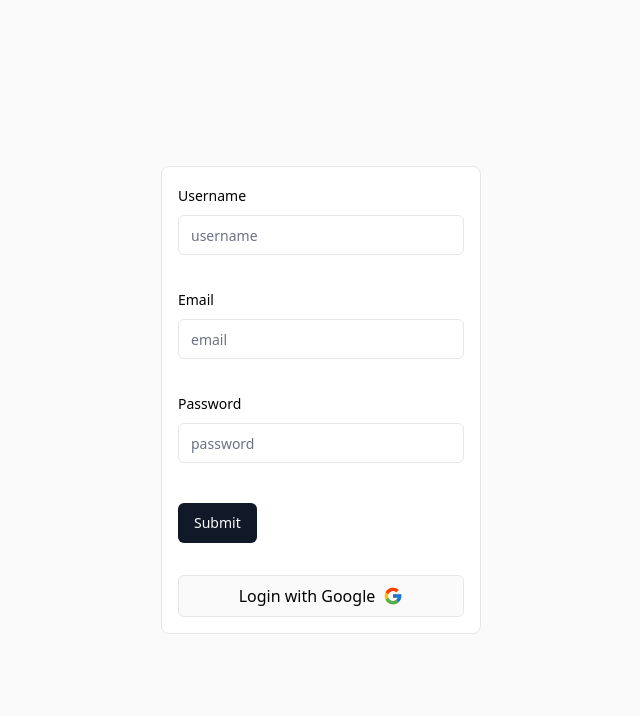
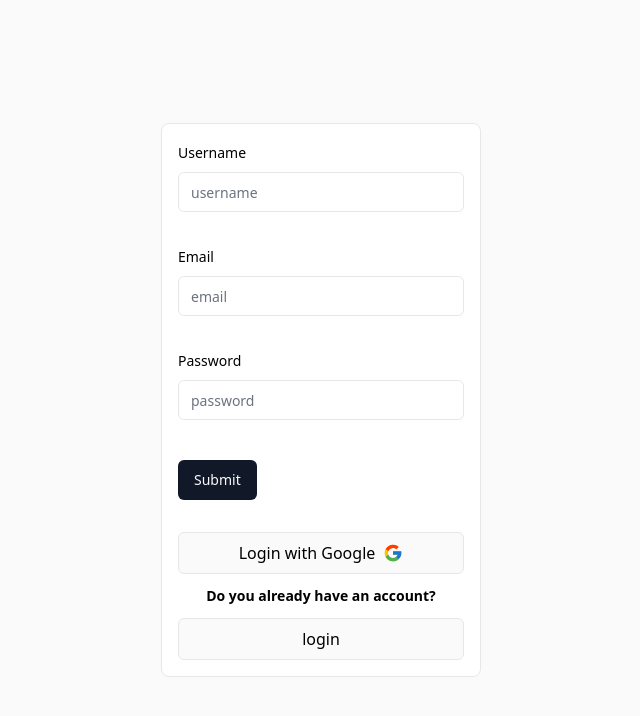
Before and after one commit to omerozceylan/chat-supabase, a Next.js app: page /auth/register in a window 1280 px wide. Shown: the top 716 px of the page, without its empty margins (319-959 px from the left). Built offline with nearby package versions, Linux system fonts and the light colour scheme; no server answers.

Commit message:
feat added login button to register

```diff
--- a/src/app/auth/login/page.tsx
+++ b/src/app/auth/login/page.tsx
@@ -114,7 +114,9 @@ export default function Login() {
           >
             Login with Google <FcGoogle className="w-5 h-5" />
           </button>
-          <span className="font-semibold text-sm">or</span>
+          <span className="font-semibold text-sm">
+            Don't you have an account?
+          </span>
           <Link className="w-full" href={"/auth/register"}>
             <button className="w-full flex items-center rounded-md gap-2 bg-zinc-50 hover:bg-white border p-2 justify-center ">
               register
--- a/src/app/auth/register/page.tsx
+++ b/src/app/auth/register/page.tsx
@@ -18,6 +18,7 @@ import {
 import { Input } from "@/components/ui/input";
 import { supabase } from "@/supabase/client";
 import { FcGoogle } from "react-icons/fc";
+import Link from "next/link";
 
 const formSchema = z.object({
   username: z
@@ -124,9 +125,19 @@ export default function Register() {
             )}
           />
           <Button type="submit">Submit</Button>
-          <button className="w-full flex items-center rounded-md gap-2 bg-zinc-50 hover:bg-white border p-2 justify-center">
-            Login with Google <FcGoogle className="w-5 h-5" />
-          </button>
+          <div className="flex flex-col justify-center items-center gap-3">
+            <button className="w-full flex items-center rounded-md gap-2 bg-zinc-50 hover:bg-white border p-2 justify-center">
+              Login with Google <FcGoogle className="w-5 h-5" />
+            </button>
+            <span className="font-semibold text-sm">
+              Do you already have an account?
+            </span>
+            <Link className="w-full" href={"/auth/login"}>
+              <button className="w-full flex items-center rounded-md gap-2 bg-zinc-50 hover:bg-white border p-2 justify-center ">
+                login
+              </button>
+            </Link>
+          </div>
         </form>
       </Form>
     </div>
```
